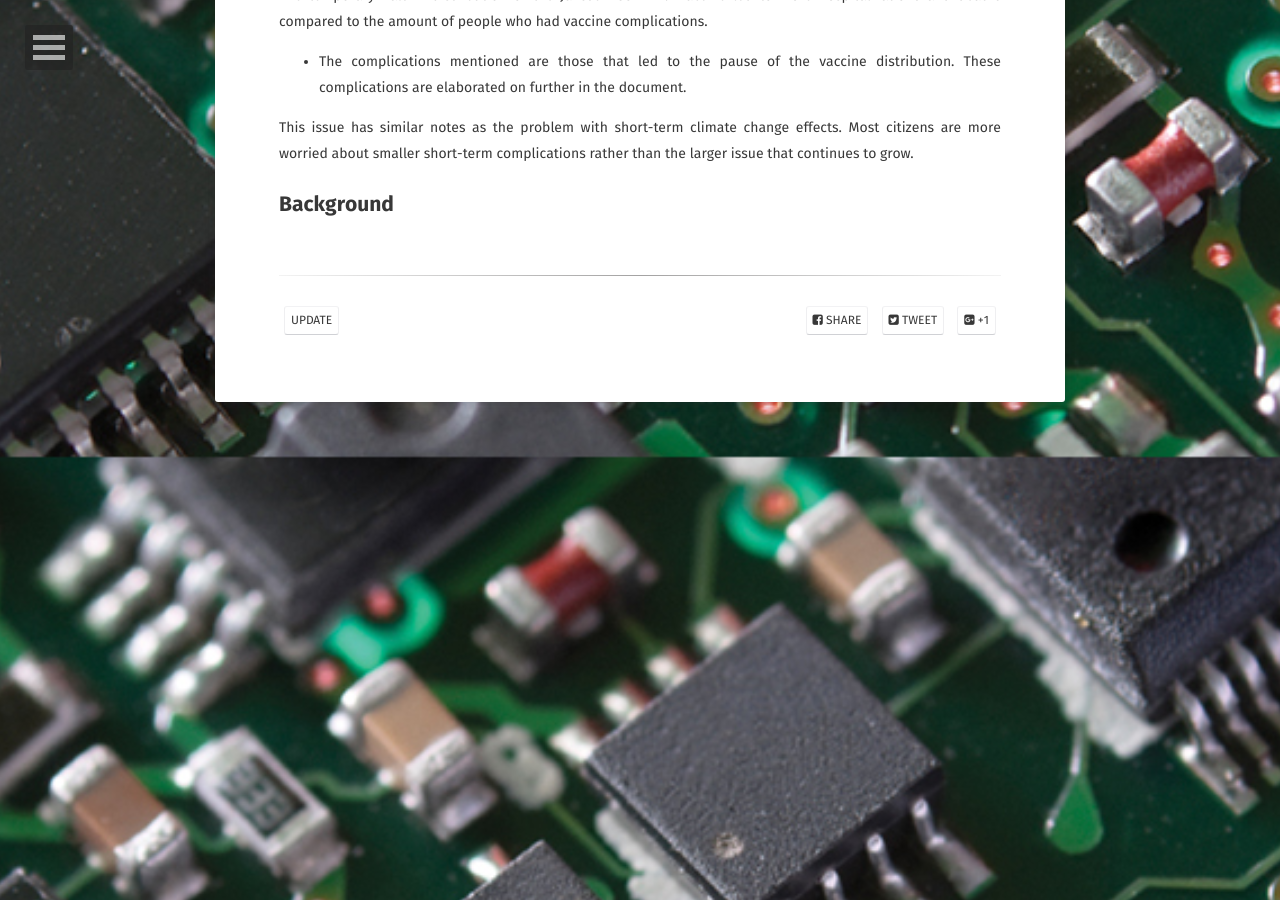
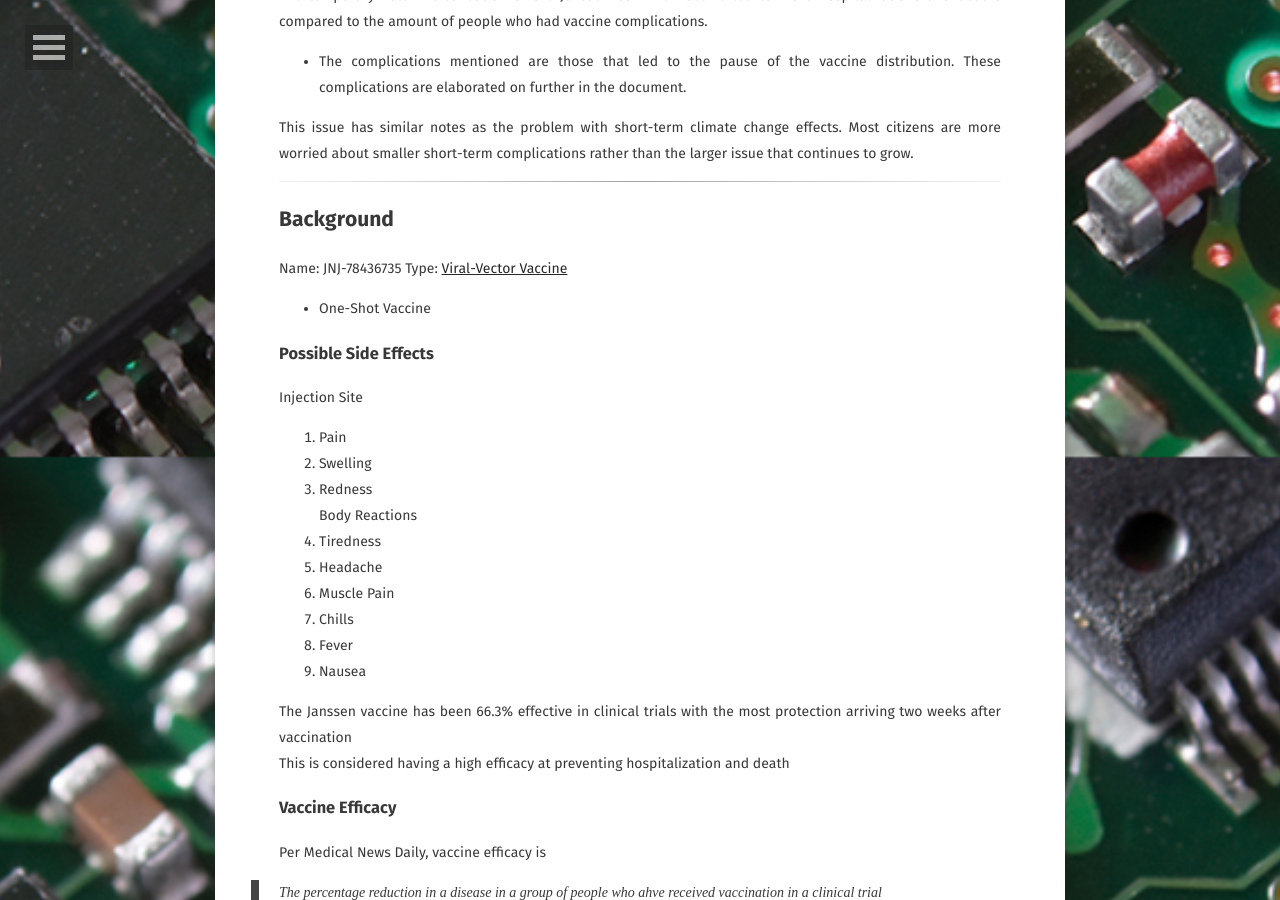
Before and after one commit to Markay12/MarkInfo-Projects, a Jekyll site: the page built from _posts/2021-05-07-janssenvaccinepost.md, in a window 1280 px wide and 900 px high, scrolled down 443 px. Built offline with Jekyll 4.4.1, drawn with Linux system fonts in a browser that asks for light colours; some web fonts are replaced; some of the changed text lies outside the part shown.

Commit message:
vaccine background complete

```diff
--- a/_posts/2021-05-07-janssenvaccinepost.md
+++ b/_posts/2021-05-07-janssenvaccinepost.md
@@ -14,4 +14,31 @@ The temporary halt in distribution of the Janssen COVID-19 vaccine led to more h
 
 This issue has similar notes as the problem with short-term climate change effects. Most citizens are more worried about smaller short-term complications rather than the larger issue that continues to grow.
 
+---
+
 ## Background
+
+Name: JNJ-78436735
+Type: [Viral-Vector Vaccine](https://www.cdc.gov/coronavirus/2019-ncov/vaccines/different-vaccines/viralvector.html)
+* One-Shot Vaccine
+
+### Possible Side Effects
+Injection Site
+1. Pain
+2. Swelling
+3. Redness
+Body Reactions
+1. Tiredness
+2. Headache
+3. Muscle Pain
+4. Chills
+5. Fever
+6. Nausea
+
+The Janssen vaccine has been 66.3% effective in clinical trials with the most protection arriving two weeks after vaccination
+This is considered having a high efficacy at preventing hospitalization and death
+
+### Vaccine Efficacy
+Per Medical News Daily, vaccine efficacy is
+> The percentage reduction in a disease in a group of people who ahve received vaccination in a clinical trial
+This is different from *effectiveness* which tells us how well a vaccine works under real conditions (outside of clinical trials)
```
